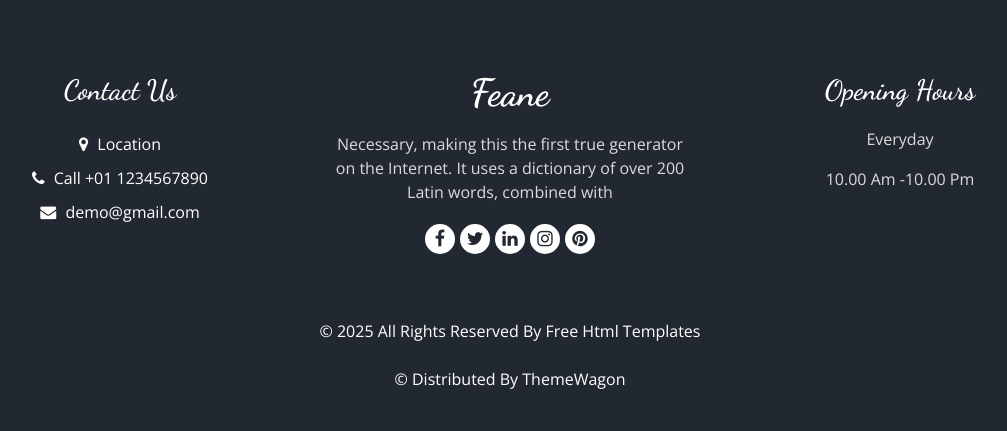
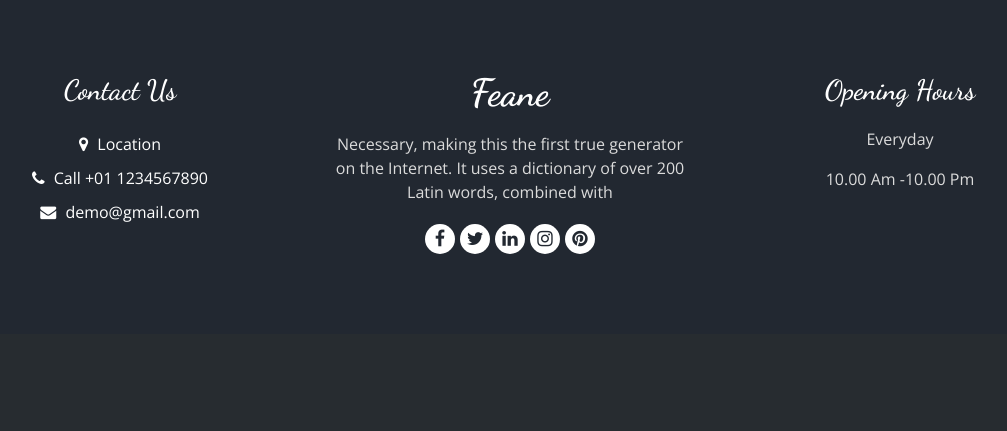
Before and after one commit to pratikjadhav2/Resturant, a Django app: page /about in a window 1280 px wide. Shown: the part 877-1308 px from the top of the page, without its empty margins (130-1137 px from the left). After the commit the page ends 1131 px from the top, so only its background shows below. Run offline with Django 5.2, Linux system fonts and the light colour scheme; data comes from the database, SQL or seed files in the repository; some libraries are stand-ins or nearby versions.

Commit message:
base.html

```diff
--- a/Template/base.html
+++ b/Template/base.html
@@ -220,14 +220,6 @@
           </p>
         </div>
       </div>
-      <div class="footer-info">
-        <p>
-          &copy; <span id="displayYear"></span> All Rights Reserved By
-          <a href="https://html.design/">Free Html Templates</a><br><br>
-          &copy; <span id="displayYear"></span> Distributed By
-          <a href="https://themewagon.com/" target="_blank">ThemeWagon</a>
-        </p>
-      </div>
     </div>
   </footer>
   <!-- footer section -->
```
